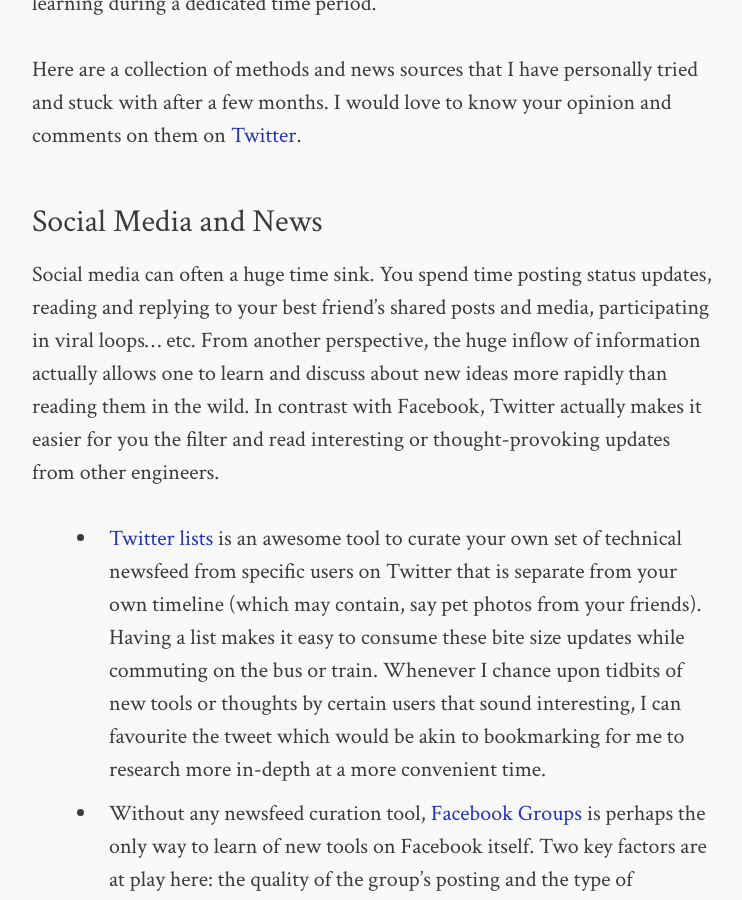
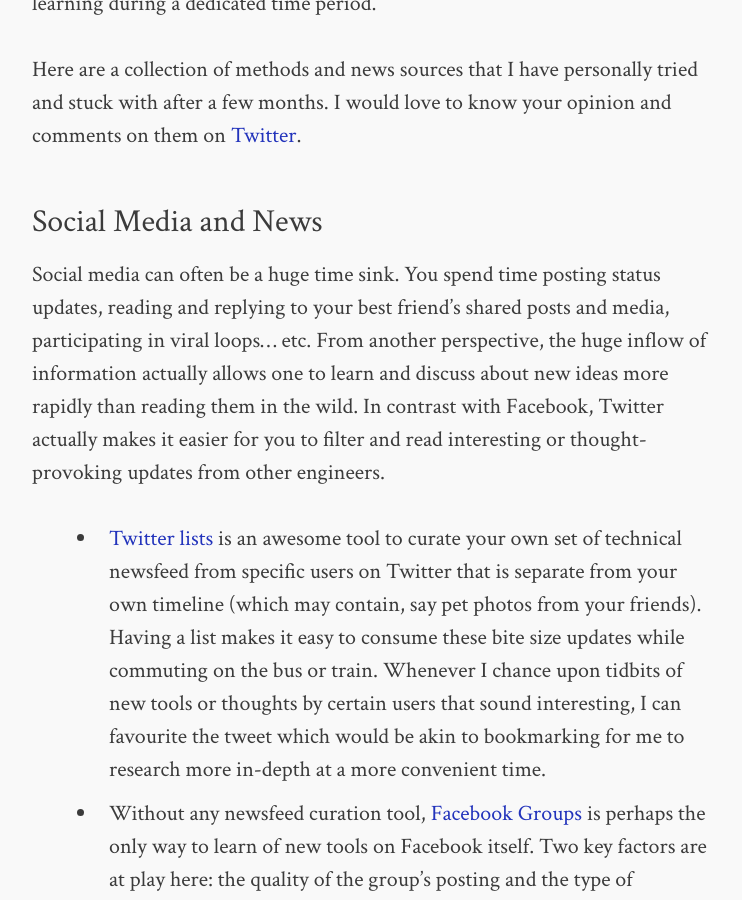
Before and after one commit to victorneo/victorneo.github.com, a Jekyll site: the page built from _posts/2014-04-21-continuous-learning.md, in a window 1280 px wide and 900 px high, scrolled down 1485 px. Shown: the whole window, without its empty margins (268-1010 px from the left). Built offline with Jekyll 4.4.1, drawn with Linux system fonts in a browser that asks for light colours; comment, search, counter and statistics services are not loaded; some of the changed text lies outside the part shown.

Commit message:
Fix spelling and grammatical errors

```diff
--- a/_posts/2014-04-21-continuous-learning.md
+++ b/_posts/2014-04-21-continuous-learning.md
@@ -30,12 +30,12 @@ after a few months. I would love to know your opinion and comments on them on
 
 ### Social Media and News
 
-Social media can often a huge time sink. You spend time posting status updates,
+Social media can often be a huge time sink. You spend time posting status updates,
 reading and replying to your best friend's shared posts and media,
 participating in viral loops... etc. From another perspective, the huge inflow
 of information actually allows one to learn and discuss about new ideas more
 rapidly than reading them in the wild. In contrast with Facebook, Twitter
-actually makes it easier for you the filter and read interesting or
+actually makes it easier for you to filter and read interesting or
 thought-provoking updates from other engineers.
 
 - [Twitter lists](https://support.twitter.com/articles/76460-using-twitter-lists#) is an
```
Also changed, not shown: other parts of _posts/2014-04-21-continuous-learning.md (+1 -1 lines).
